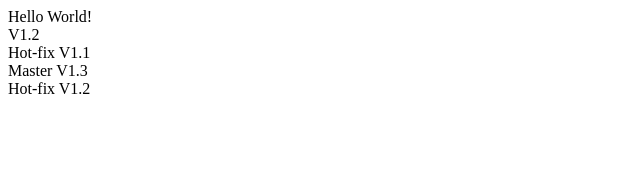
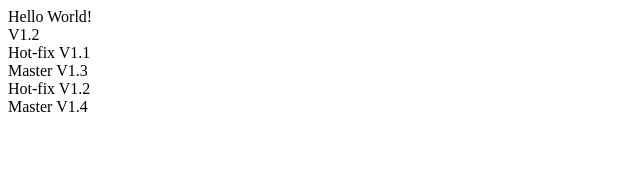
Before and after one commit to 522984271/init-react, a React (Create React App) app: page / in a window 1280 px wide. Shown: the top 188 px of the page, without its empty margins (0-640 px from the left). Built offline with nearby package versions, Linux system fonts and the light colour scheme.

Commit message:
master V1.4

```diff
--- a/src/App.js
+++ b/src/App.js
@@ -7,6 +7,7 @@ function App() {
         <div>Hot-fix V1.1</div>
         <div>Master V1.3</div>
         <div>Hot-fix V1.2</div>
+        <div>Master V1.4</div>
     </div>
   );
 }
```
